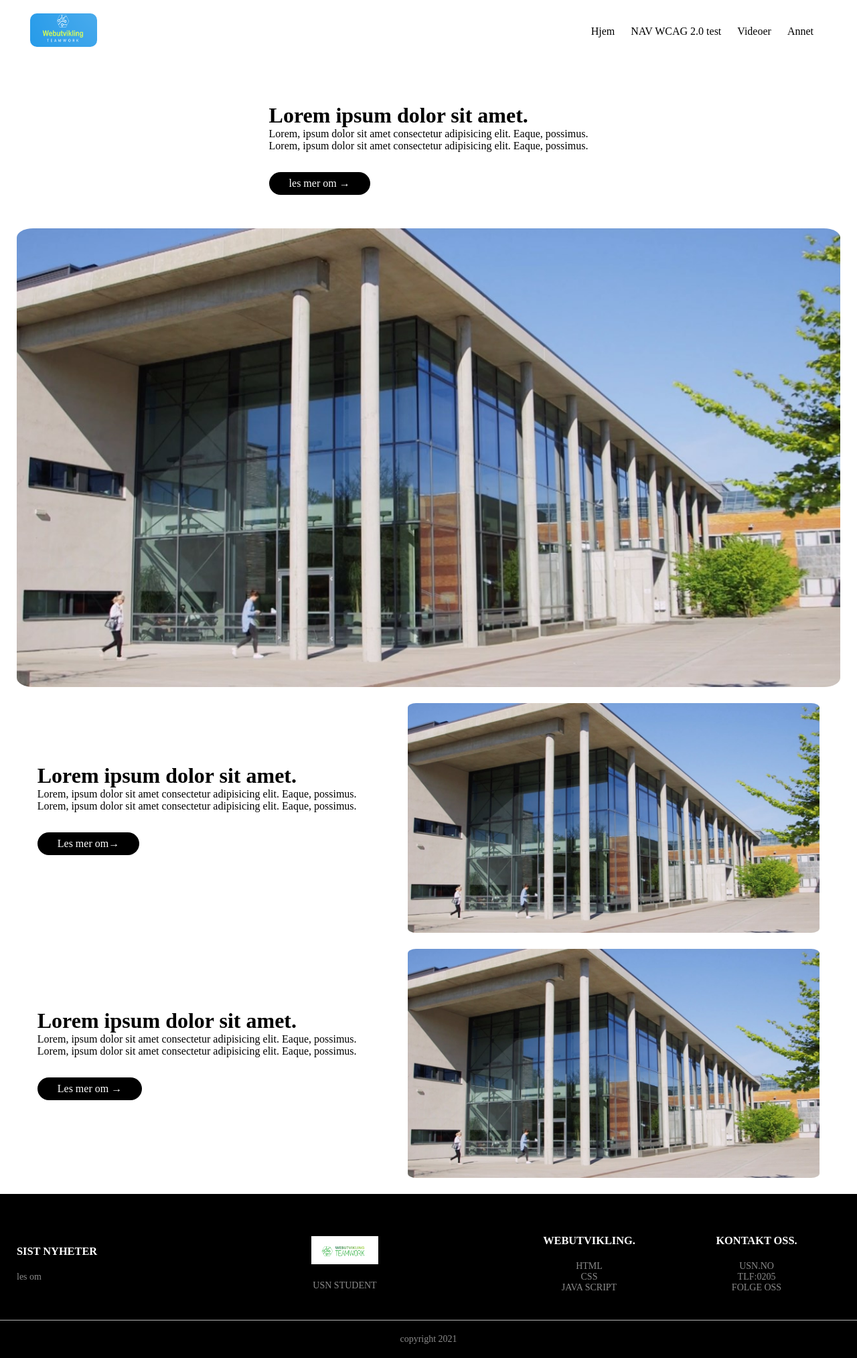
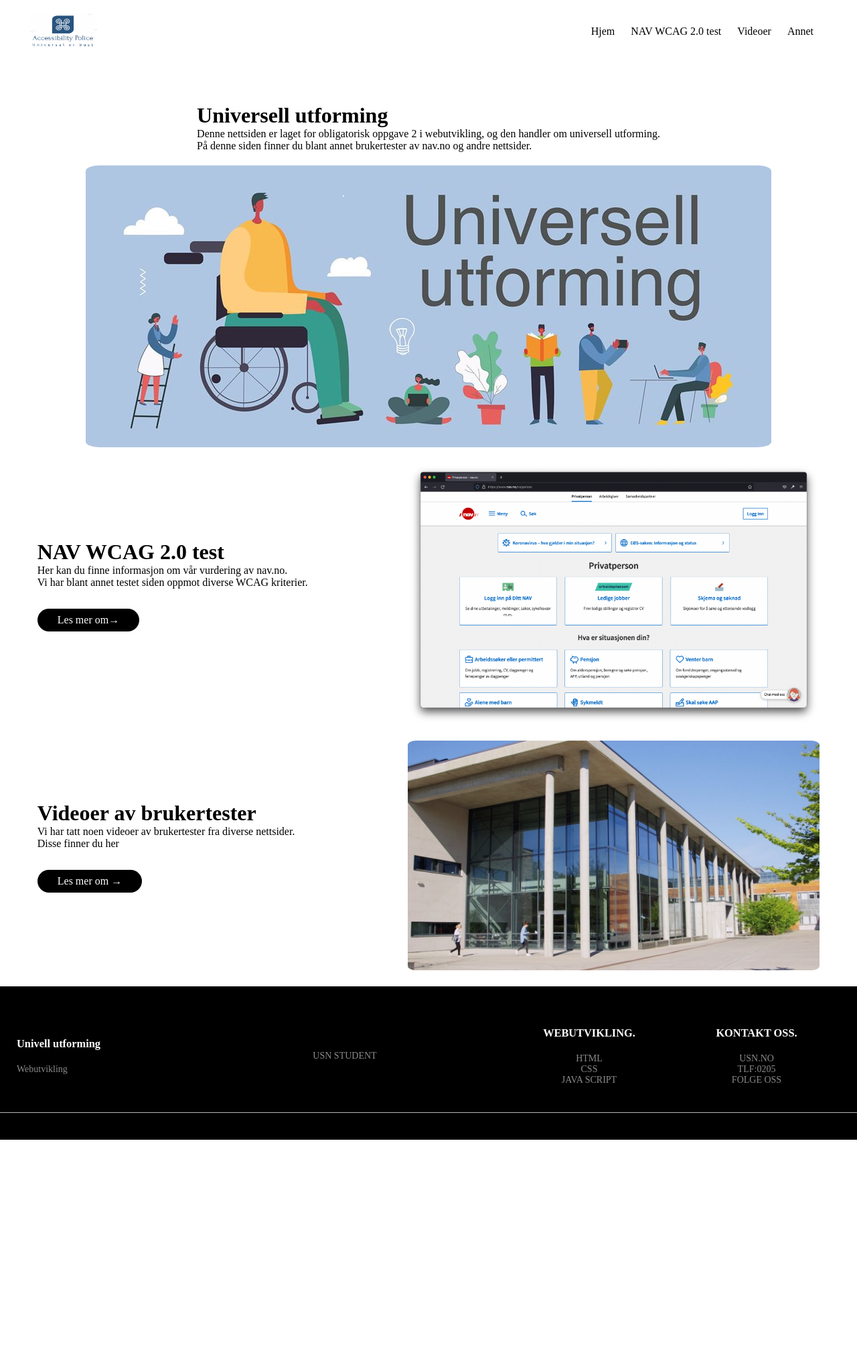
Before and after one commit to SturlaSolheim/Oblig-2-Webutvikling, a PHP site: page / in a window 1280 px wide. Shown: the whole page at 67% size. After the commit the page ends 1702 px from the top, so only its background shows below. Run offline with PHP 8.4, Linux system fonts and the light colour scheme.

Commit message:
Endringer på forside

```diff
--- a/footer.php
+++ b/footer.php
@@ -15,11 +15,11 @@
 <div class="container">
     <div class="row">
         <div class="footer-col-1">
-            <h3>SIST NYHETER</h3>
-            <p>les om</p>
+            <h3>Univell utforming</h3>
+            <p>Webutvikling</p>
         </div>
         <div class="footer-col-2">
-           <img src="bilder/teamwork.png" alt="">
+
            <p>USN STUDENT</p>
         </div>
 
@@ -44,7 +44,7 @@
     </div>
 </div>
 <hr>
-<p class="copyright">copyright 2021</p>
+
 
 
 </div>
--- a/header.php
+++ b/header.php
@@ -13,7 +13,7 @@
     <div class="container">
     <div class="navbox">
         <div>
-            <img src="bilder/teamwork2.png"class="logo">
+            <img src="bilder/logo.png"class="logo">
         </div>
 
             <nav>
--- a/index.php
+++ b/index.php
@@ -7,10 +7,10 @@ include("header.php");
 <div class="section">
 
 <div class="col1">
-<h1>Lorem ipsum dolor sit amet.</h1>
-<p>Lorem, ipsum dolor sit amet consectetur adipisicing elit. Eaque, possimus.</p>
-<p>Lorem, ipsum dolor sit amet consectetur adipisicing elit. Eaque, possimus.</p>
-<a href="" class="btn">les mer om &#8594;</a>
+<h1>Universell utforming</h1>
+<p>Denne nettsiden er laget for obligatorisk oppgave 2 i webutvikling, og den handler om universell utforming.</p>
+<p>På denne siden finner du blant annet brukertester av nav.no og andre nettsider.</p>
+
 
 </div>
 
@@ -18,26 +18,27 @@ include("header.php");
 
 <div class="section">
 <div class="col2">
-<img src="bilder/usn.jpg" alt="">
+<img src="bilder/universell-utforming.jpg" alt="">
 </div>
 
 </div>
 <div class="col1">
-<h1>Lorem ipsum dolor sit amet.</h1>
-<p>Lorem, ipsum dolor sit amet consectetur adipisicing elit. Eaque, possimus.</p>
-<p>Lorem, ipsum dolor sit amet consectetur adipisicing elit. Eaque, possimus.</p>
-<a href="" class="btn">Les mer om&#8594;</a>
+<h1>NAV WCAG 2.0 test</h1>
+<p>Her kan du finne informasjon om vår vurdering av nav.no.</p>
+<p>Vi har blant annet testet siden oppmot diverse WCAG kriterier.
+</p>
+<a href="nav_wcag.php" class="btn">Les mer om&#8594;</a>
 
 </div>
 
 <div class="col2">
-<img src="bilder/usn.jpg" alt="">
+<img src="bilder/nav_nettside.png" alt="">
 </div>
 <div class="col1">
-<h1>Lorem ipsum dolor sit amet.</h1>
-<p>Lorem, ipsum dolor sit amet consectetur adipisicing elit. Eaque, possimus.</p>
-<p>Lorem, ipsum dolor sit amet consectetur adipisicing elit. Eaque, possimus.</p>
- <a href="" class="btn">Les mer om &#8594;</a>
+<h1>Videoer av brukertester</h1>
+<p>Vi har tatt noen videoer av brukertester fra diverse nettsider.</p>
+<p>Disse finner du her</p>
+ <a href="videoer.php" class="btn">Les mer om &#8594;</a>
 
 </div>
 
--- a/style.css
+++ b/style.css
@@ -9,6 +9,7 @@
     display: flex;
     align-items: center;
     padding: 20px;
+
 }
 
 .logo{
```
Also changed, not shown: bilder/logo.png (added), bilder/nav_nettside.png (added), bilder/universell-utforming.jpg (added).
